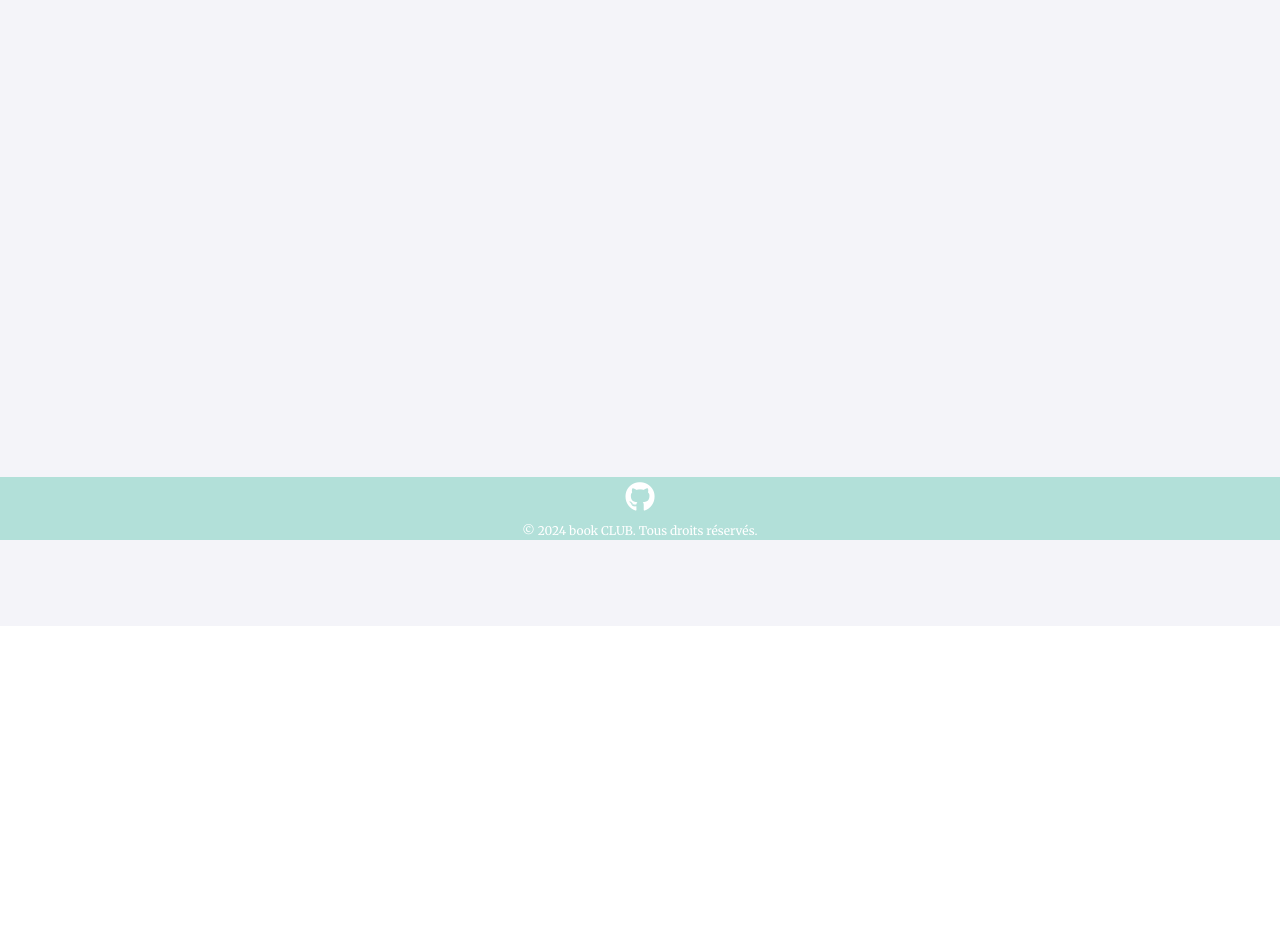
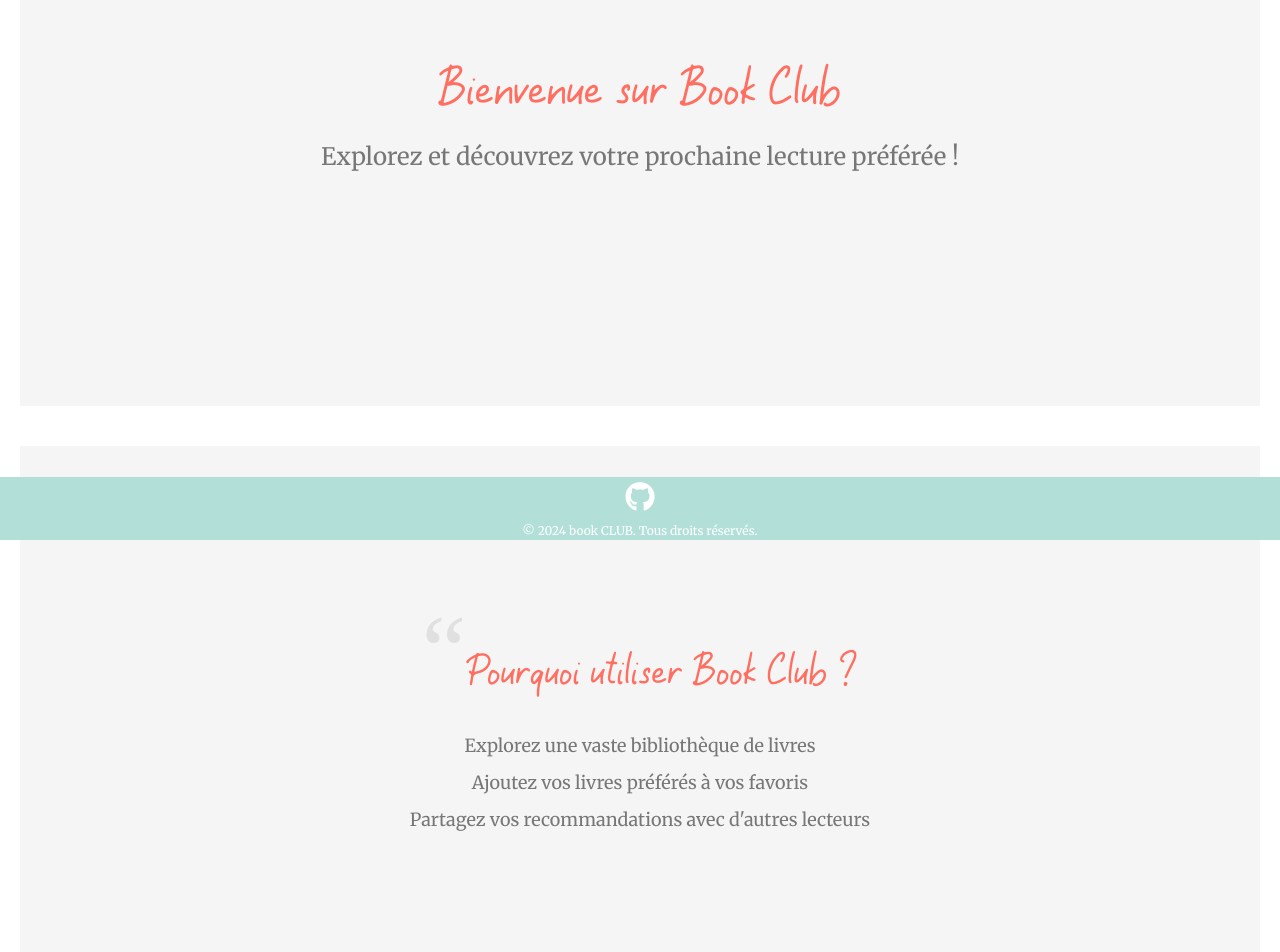
Before and after one commit to helaJabbar/book-club, a React (Create React App) app in the folder client/: page / in a window 1280 px wide. Shown: the part 260-1212 px from the top of the page. Before the commit the page ends 886 px from the top, so only its background shows below. Built offline with nearby package versions, Linux system fonts and the light colour scheme; no server answers.

Commit message:
Version finale

```diff
--- a/client/src/App.css
+++ b/client/src/App.css
@@ -1,3 +1,5 @@
+
+
 body {
   /* background-color: #B2E0D9; Remplacez par la couleur choisie */
   color: #2B2D42; /* Couleur du texte */
--- a/client/src/App.js
+++ b/client/src/App.js
@@ -2,15 +2,19 @@ import { BrowserRouter as Router, Routes, Route } from "react-router-dom";
 import React from "react";
 import Login from "./components/Login";
 import BookList from "./components/BookList";
-import BookDetails from "./components/BookDetails";  // Importation correcte de BookDetails
+import BookDetails from "./components/BookDetails"; // Importation correcte de BookDetails
 import NavBar from "./components/NavBar";
-import Footer from './components/Footer';
+import Footer from "./components/Footer";
 
+import Accueil from "./components/Accueil";
 import NewBook from "./components/NewBook";
 import Register from "./components/Register";
-import EditBook from './components/EditBook';  // Ajout de l'importation pour la page EditBook
-import { UserProvider } from './context/UserContext';  // Importation du contexte utilisateur
+import EditBook from "./components/EditBook"; // Ajout de l'importation pour la page EditBook
+import { UserProvider } from "./context/UserContext"; // Importation du contexte utilisateur
 
+/************CARROUSSEL************************** */
+import "slick-carousel/slick/slick.css";
+import "slick-carousel/slick/slick-theme.css";
 
 
 function App() {
@@ -24,9 +28,11 @@ function App() {
           <Route path="/register" element={<Register />} />
           <Route path="/books" element={<BookList />} />
           <Route path="/NewBook" element={<NewBook />} />
-          <Route path="/books/:id" element={<BookDetails />} />  {/* Utilisation de BookDetails pour afficher les détails du livre */}
-          <Route path="/edit-book/:id" element={<EditBook />} />  {/* Route pour la page de modification */}
-          <Route path="/" element={<BookList />} />
+          <Route path="/books/:id" element={<BookDetails />} />{" "}
+          {/* Utilisation de BookDetails pour afficher les détails du livre */}
+          <Route path="/edit-book/:id" element={<EditBook />} />{" "}
+          {/* Route pour la page de modification */}
+          <Route path="/" element={<Accueil />} />
         </Routes>
         <Footer />
       </Router>
--- /dev/null
+++ b/client/src/components/Accueil.css
@@ -0,0 +1,77 @@
+.home-page {
+    text-align: center;
+    padding: 20px;
+  }
+
+  .hero {
+    display: flex;
+    flex-direction: column;  /* Aligne les éléments en colonne (verticalement) */
+    justify-content: center;  /* Centre les éléments verticalement */
+    align-items: center;  /* Centre les éléments horizontalement */
+    height: 70vh;  /* La section occupe toute la hauteur de la fenêtre */
+    background-color: #f5f5f5;  /* Ajoute un fond (si nécessaire) */
+    text-align: center;  /* Centre le texte dans chaque élément */
+  }
+
+  .hero h1 {
+    font-size: 3rem;  /* Taille du texte pour le titre */
+    margin-bottom: 20px;  /* Espace sous le titre */
+  }
+
+  .hero p {
+    font-size: 1.5rem;  /* Taille du texte pour le paragraphe */
+    color: #777;  /* Couleur du texte du paragraphe */
+  }
+
+  .features {
+    margin: 40px 0;
+    display: flex;
+    flex-direction: column;  /* Aligne les éléments en colonne (verticalement) */
+    justify-content: center;  /* Centre les éléments verticalement */
+    align-items: center;  /* Centre les éléments horizontalement */
+    height: 70vh;  /* La section occupe toute la hauteur de la fenêtre */
+    background-color: #f5f5f5;  /* Ajoute un fond (si nécessaire) */
+    text-align: center;  /* Centre le texte dans chaque élément */
+  }
+
+  .before::before {
+    content: '“';
+    font-size: 100px;
+    color: #ccc;
+    top: -35px;
+    left: 5%;
+    opacity: 0.5;
+  }
+  .features ul {
+    list-style: none;
+    padding: 0;
+    font-size: 1.5rem;
+    color: #777;
+  }
+
+  .features li {
+    font-size: 18px;
+    margin: 10px 0;
+  }
+
+  .recent-books {
+    margin: 40px 0;
+  }
+
+  .book-slide {
+    padding: 10px;
+    text-align: center;
+  }
+
+  .book-slide-image {
+    width: 150px;
+    height: 200px;
+    object-fit: cover;
+    margin-bottom: 10px;
+  }
+
+  .testimonials {
+    background-color: #f5f5f5;
+    padding: 30px;
+    margin-top: 40px;
+  }
--- /dev/null
+++ b/client/src/components/Accueil.js
@@ -0,0 +1,80 @@
+import React, { useState, useEffect } from 'react';
+import Slider from 'react-slick';
+import axios from 'axios';
+import './Accueil.css';
+const Accueil = () => {
+  const [recentBooks, setRecentBooks] = useState([]);
+
+  useEffect(() => {
+
+    const fetchRecentBooks = async () => {
+      try {
+        const response = await axios.get('http://localhost:8000/api/books');
+        setRecentBooks(response.data);
+      } catch (error) {
+        console.error('Erreur lors de la récupération des livres récents', error);
+      }
+    };
+    fetchRecentBooks();
+  }, []);
+
+  const settings = {
+    dots: true,
+    infinite: true,
+    speed: 500,
+    slidesToShow: 3,
+    slidesToScroll: 1,
+    responsive: [
+      {
+        breakpoint: 1024,
+        settings: {
+          slidesToShow: 2,
+          slidesToScroll: 1,
+          infinite: true,
+          dots: true
+        }
+      },
+      {
+        breakpoint: 600,
+        settings: {
+          slidesToShow: 1,
+          slidesToScroll: 1
+        }
+      }
+    ]
+  };
+
+  return (
+    <div className="home-page">
+      <section className="hero">
+        <h1>Bienvenue sur Book Club</h1>
+        <p>Explorez et découvrez votre prochaine lecture préférée !</p>
+      </section>
+
+      <section className="features">
+        <h1 className='before' >Pourquoi utiliser Book Club ?</h1>
+        <ul >
+          <li >Explorez une vaste bibliothèque de livres</li>
+          <li>Ajoutez vos livres préférés à vos favoris</li>
+          <li>Partagez vos recommandations avec d'autres lecteurs</li>
+        </ul>
+      </section>
+
+      <section className="recent-books">
+        <h1>Derniers livres ajoutés</h1>
+        <Slider {...settings}>
+          {recentBooks.map((book) => (
+            <div key={book._id} className="book-slide">
+              <img src={`http://localhost:8000${book.imageUrl}`} alt={book.title} className="book-slide-image" />
+              <h3>{book.title}</h3>
+              <p>{book.author}</p>
+            </div>
+          ))}
+        </Slider>
+      </section>
+
+    </div>
+  );
+};
+
+export default Accueil;
--- a/client/src/components/Form-Card.css
+++ b/client/src/components/Form-Card.css
@@ -17,7 +17,7 @@
 
   .cards-container {
     display: grid;
-    grid-template-columns: repeat(auto-fit, minmax(200px, 1fr));
+    grid-template-columns: repeat(auto-fit, minmax(200px, 200px));
     gap: 20px;
     width: 100%;
     max-width: 12000px;
--- a/client/src/components/NavBar.js
+++ b/client/src/components/NavBar.js
@@ -14,6 +14,13 @@ const NavBar = () => {
       e.preventDefault();
       navigate("/login");
     }
+  };
+
+  // Fonction pour la déconnexion et la redirection vers l'accueil avec un rafraîchissement de page
+  const handleLogoutClick = () => {
+    handleLogout();
+    navigate("/");  // Redirige vers la page d'accueil après la déconnexion
+    window.location.reload();  // Rafraîchit la page après la déconnexion
   };
 
   return (
@@ -63,7 +70,7 @@ const NavBar = () => {
                   <Link
                     to="/"
                     className="nav-link btn btn-link"
-                    onClick={handleLogout}
+                    onClick={handleLogoutClick}
                   >
                     <img
                       src={logoutIcon}
--- /dev/null
+++ b/client/src/index.css
@@ -0,0 +1,2 @@
+@import "~slick-carousel/slick/slick.css";
+@import "~slick-carousel/slick/slick-theme.css";
```
Also changed, not shown: client/package.json (+6 -2 lines), 2 other files (tests, documents, lock files or other folders).
